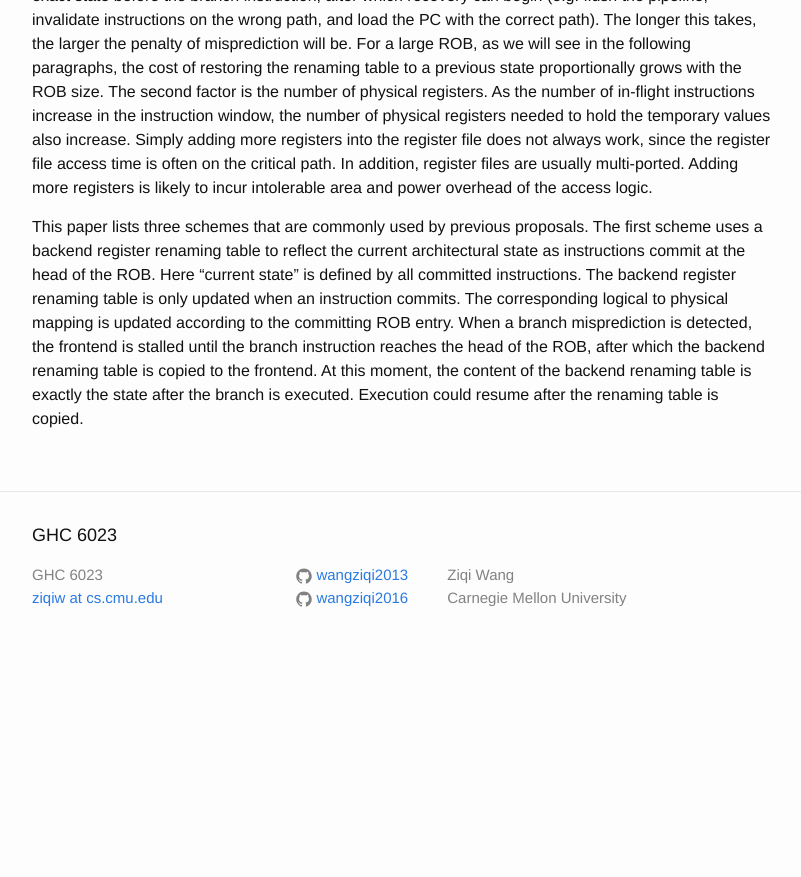
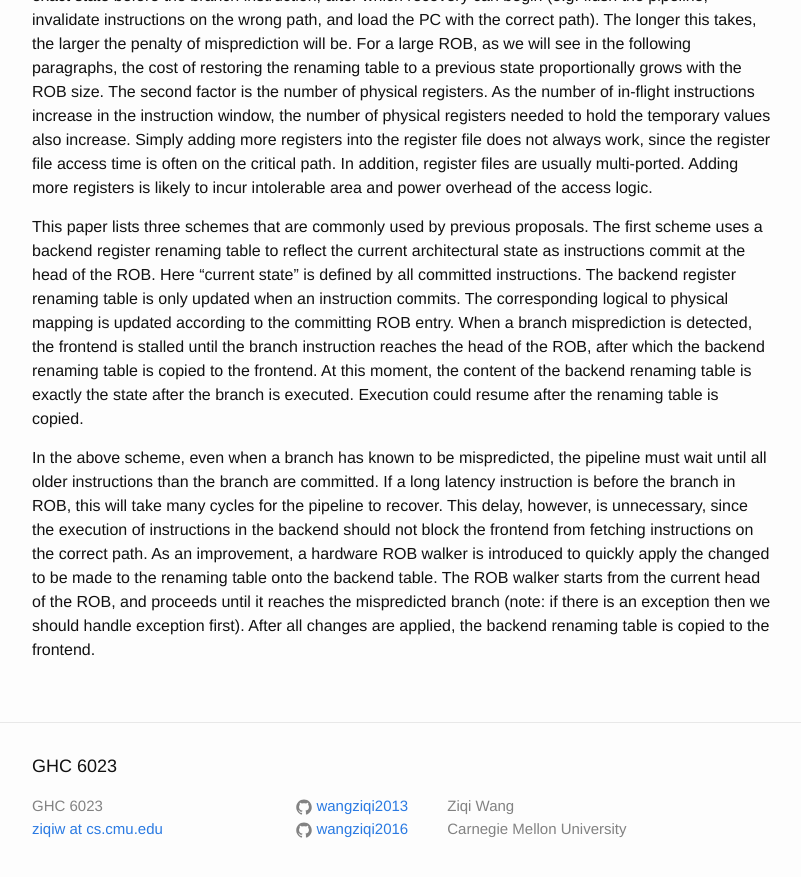
Before and after one commit to wangziqi2013/wangziqi2013.github.io, a Jekyll site: the page built from _posts/2019-09-12-checkpoint-processing-and-recovery.markdown, in a window 1280 px wide and 900 px high, scrolled down 766 px. Shown: the top 877 px of the window, without its empty margins (238-1039 px from the left). Built offline with Jekyll 4.4.1, drawn with Linux system fonts in a browser that asks for light colours; before the commit the page ends 1435 px from its top, so only the background shows below that.

Commit message:
Adding improvement

```diff
--- a/_posts/2019-09-12-checkpoint-processing-and-recovery.markdown
+++ b/_posts/2019-09-12-checkpoint-processing-and-recovery.markdown
@@ -36,3 +36,11 @@ The corresponding logical to physical mapping is updated according to the commit
 is detected, the frontend is stalled until the branch instruction reaches the head of the ROB, after which the
 backend renaming table is copied to the frontend. At this moment, the content of the backend renaming table is exactly
 the state after the branch is executed. Execution could resume after the renaming table is copied.
+
+In the above scheme, even when a branch has known to be mispredicted, the pipeline must wait until all older instructions
+than the branch are committed. If a long latency instruction is before the branch in ROB, this will take many cycles
+for the pipeline to recover. This delay, however, is unnecessary, since the execution of instructions in the backend
+should not block the frontend from fetching instructions on the correct path. As an improvement, a hardware ROB walker
+is introduced to quickly apply the changed to be made to the renaming table onto the backend table. The ROB walker starts
+from the current head of the ROB, and proceeds until it reaches the mispredicted branch (note: if there is an exception
+then we should handle exception first). After all changes are applied, the backend renaming table is copied to the frontend.
```
